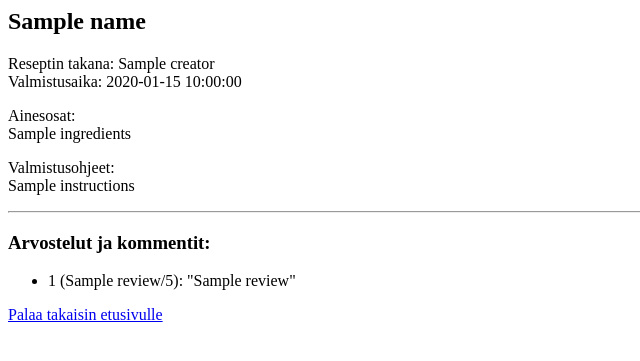
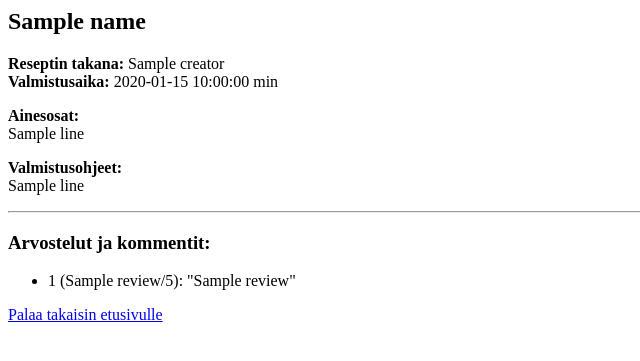
Before and after one commit to aadnw/arkiruoka, a Flask app: template templates/recipe.html in a window 1280 px wide. Shown: the top 361 px of the page, without its empty margins (0-640 px from the left). Run offline with Flask 3, Linux system fonts and the light colour scheme; the template is opened without the code that fills it: most values are stand-ins (such as "Sample title", 1, 10 or a date in 2020).

Commit message:
Show line breaks on website

```diff
--- a/templates/recipe.html
+++ b/templates/recipe.html
@@ -1,13 +1,17 @@
 <h2>{{ name }}</h2>
 <p>
-Reseptin takana: {{ creator }} <br>
-Valmistusaika: {{ time }} <br>
+<b>Reseptin takana:</b> {{ creator }} <br>
+<b>Valmistusaika:</b> {{ time }} min <br>
 <p>
-Ainesosat: <br>
-{{ ingredients }}
+<b>Ainesosat:</b> <br>
+{% for line in ingredients.splitlines() %}
+    {{ line }} <br>
+{% endfor %}
 <p>
-Valmistusohjeet: <br>
-{{ instructions }}
+<b>Valmistusohjeet:</b> <br>
+{% for line in instructions.splitlines() %}
+    {{ line }} <br>
+{% endfor %}
 <p>
 
 <hr>
```
